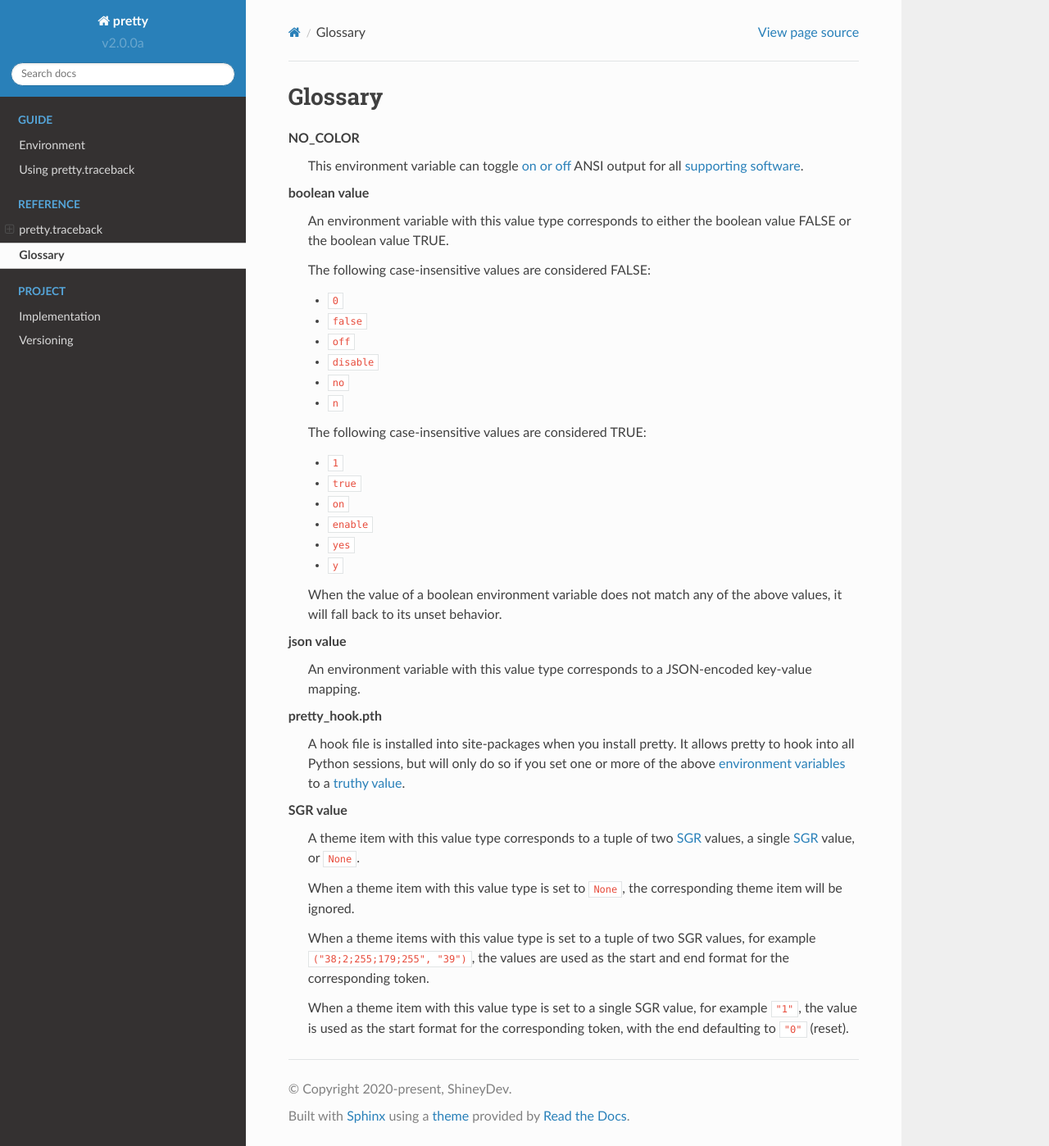
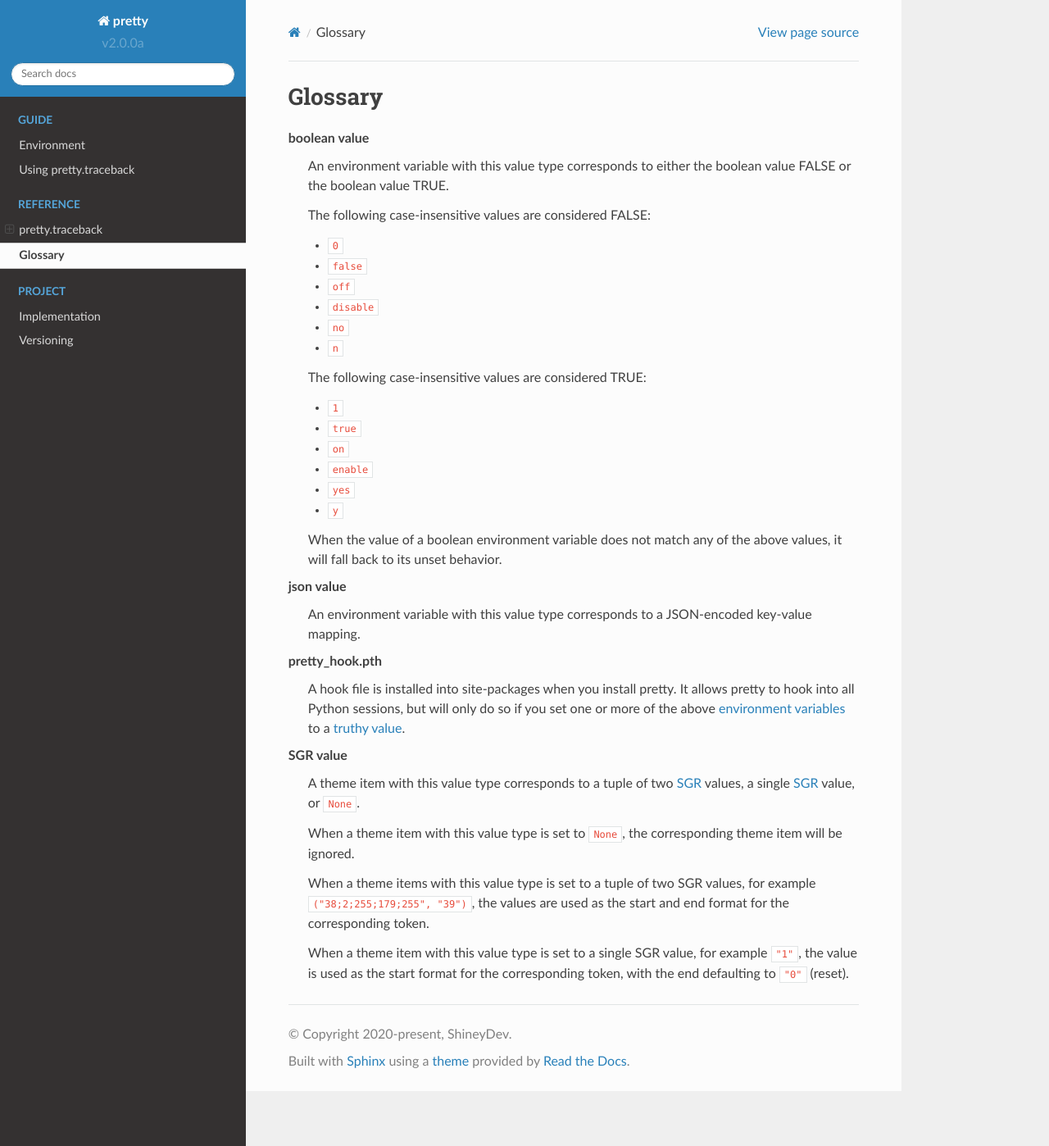
Before and after one commit to ShineyDev/pretty, a Sphinx documentation site: the page built from docs/reference/glossary.rst, in a window 1280 px wide and 1398 px high. Shown: the whole window at 82% size. Built offline with Sphinx 7.4.7 and the Read the Docs theme 2.0.0, drawn with Linux system fonts in a browser that asks for light colours; pages that are not in the unit, such as notebooks, are missing from menus.

Commit message:
move NO_COLOR over to the environment guide

```diff
--- a/docs/guide/environment.rst
+++ b/docs/guide/environment.rst
@@ -139,3 +139,8 @@
 
         When this environment variable is unset the value of the :term:`NO_COLOR` environment
         variable is considered, before ANSI output remains enabled by default.
+
+    NO_COLOR
+
+        This environment variable can toggle :term:`on or off <boolean value>` ANSI output for all
+        `supporting software <https://no-color.org>`_.
--- a/docs/reference/glossary.rst
+++ b/docs/reference/glossary.rst
@@ -2,11 +2,6 @@
 ========
 
 .. glossary::
-
-    NO_COLOR
-
-        This environment variable can toggle :term:`on or off <boolean value>` ANSI output for all
-        `supporting software <https://no-color.org>`_.
 
     boolean value
 
```
